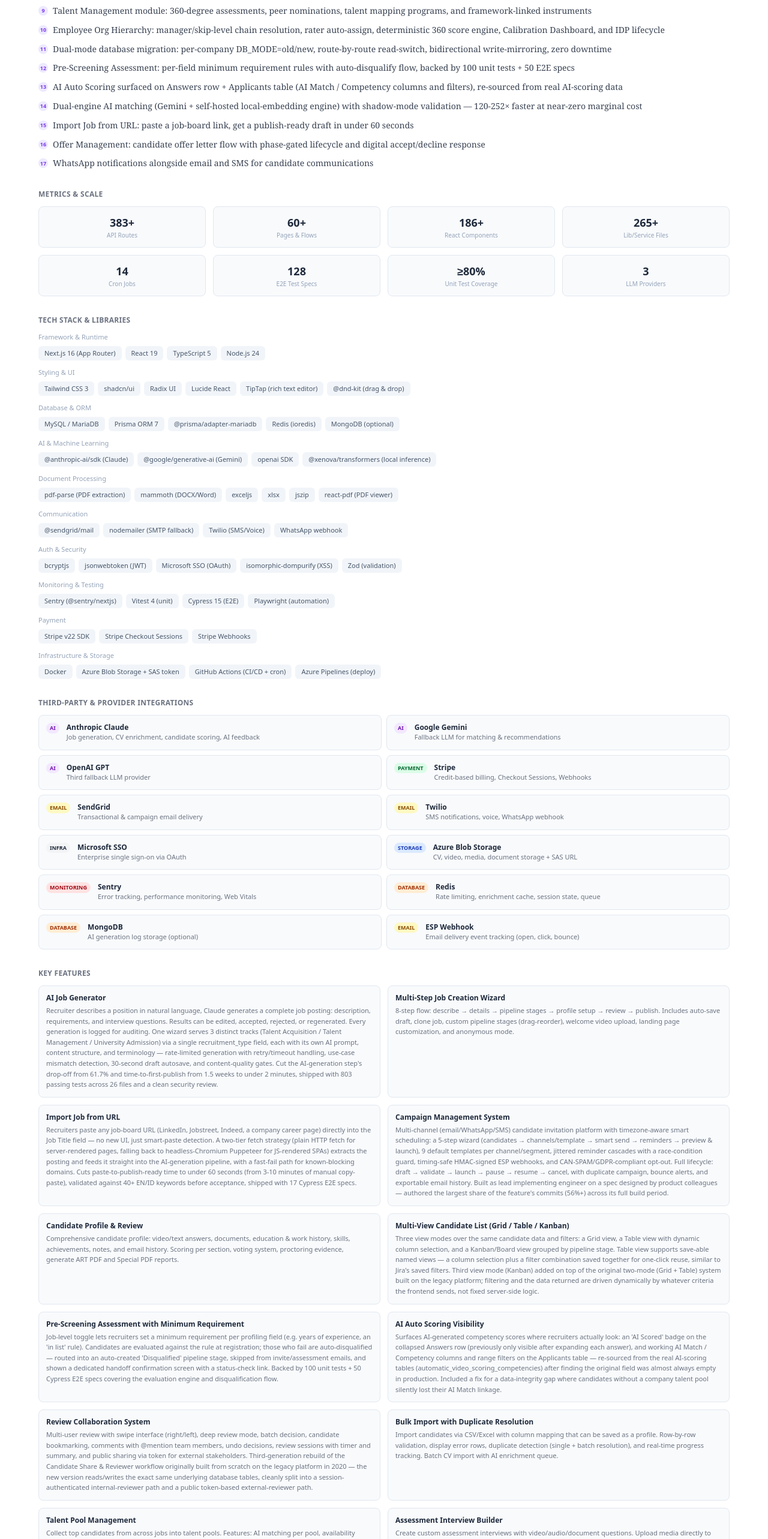
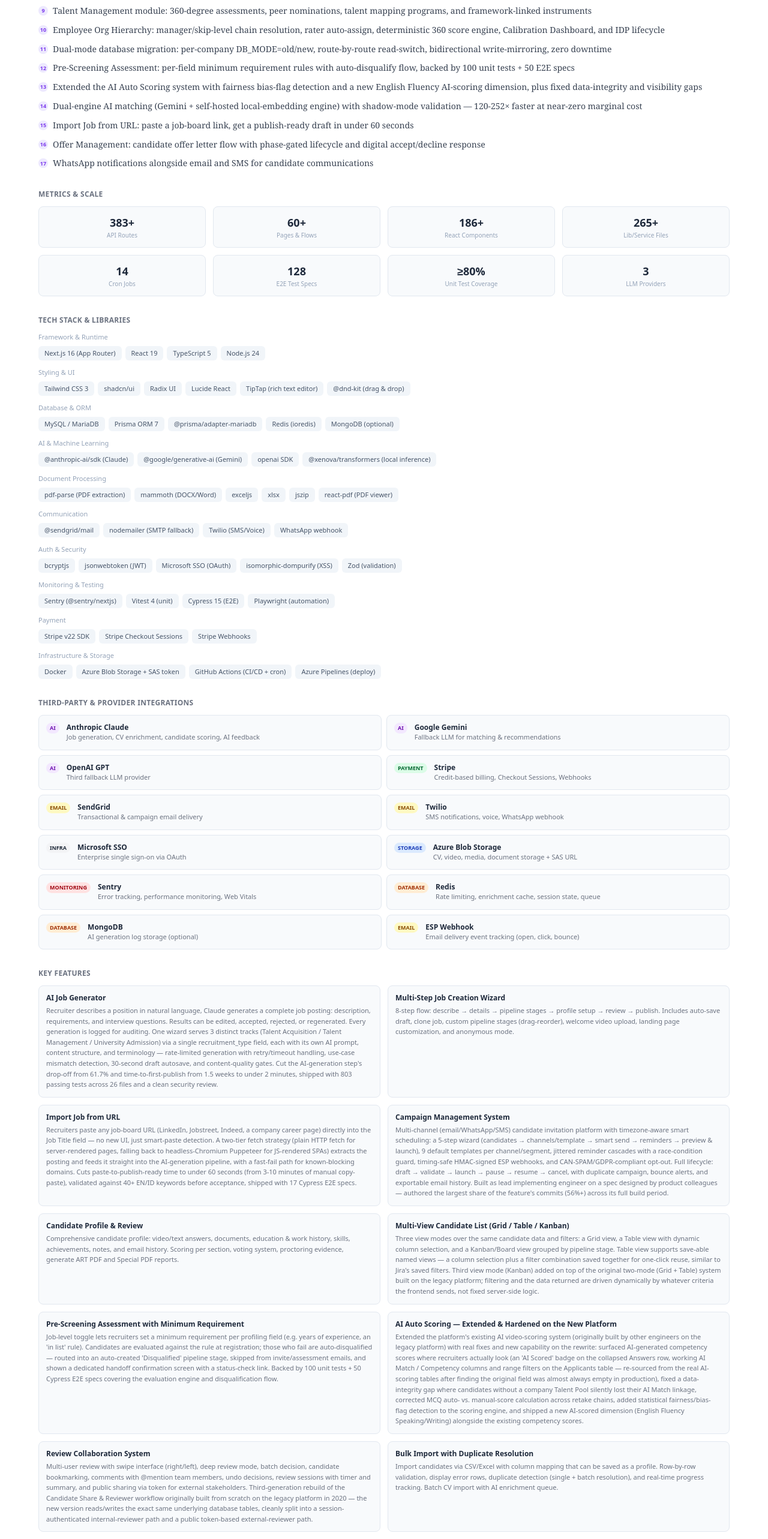
Before and after one commit to ajidm/portofolio, a Next.js app: page /pdf in a window 1280 px wide. Shown: the part 1540-4106 px from the top of the page at 60% size. Built offline with nearby package versions, Linux system fonts and the light colour scheme.

Commit message:
Expand AI Auto Scoring work and add Assessment Interview Builder achievement

```diff
--- a/src/data/profile.ts
+++ b/src/data/profile.ts
@@ -78,6 +78,8 @@
       "Built outbound integrations syncing candidate interview status in real time to external ATS platforms (Greenhouse, TeamTailor) for enterprise clients running their hiring process outside ASTRNT",
       "Built and maintained the TDL integration — the third-party provider behind Personality, Cognitive (IQ), and RIASEC assessments — converting raw stanine scores into ASTRNT's own score levels for the branded 'Career Compass' report, later moved onto a background queue for reliability at scale",
       "Built the foundation of the Rating Report Excel generation engine — sectioned/non-sectioned/summary layouts with per-rater and per-competency score breakdowns across multiple raters, later extended by other engineers as the reporting model grew",
+      "Extended the platform's AI Auto Scoring system (originally built by other engineers) with real fixes and new capability: surfaced AI-generated scores where recruiters actually look, fixed a data-integrity gap losing AI Match linkage, corrected MCQ auto-vs-manual scoring across retake chains, added statistical fairness/bias-flag detection, and shipped a new AI-scored dimension (English Fluency Speaking/Writing)",
+      "Built the Assessment Interview Builder from scratch — custom video/audio/document assessment creation with media upload, exact-preview, test-send to email, and multi-job assignment — later extended with question-pool organization and dual-mode database compatibility",
       "Built the job publish/preview moderation workflow from scratch — a review queue gating job postings before they go live on ASTRNT's external job boards (Popskul, CDC), with EN/ID terminology switching depending on listing type",
       "Leading a live zero-downtime migration to a new-arch database: per-company dual-mode (DB_MODE=old/new), route-by-route read-switches, bidirectional write-mirroring, and a unified media table across both schemas",
       "Implemented atomic background job queue (bg_transactions) with priority processing, stale job recovery, and progress tracking",
--- a/src/data/projects.ts
+++ b/src/data/projects.ts
@@ -58,7 +58,7 @@
       "Employee Org Hierarchy: manager/skip-level chain resolution, rater auto-assign, deterministic 360 score engine, Calibration Dashboard, and IDP lifecycle",
       "Dual-mode database migration: per-company DB_MODE=old/new, route-by-route read-switch, bidirectional write-mirroring, zero downtime",
       "Pre-Screening Assessment: per-field minimum requirement rules with auto-disqualify flow, backed by 100 unit tests + 50 E2E specs",
-      "AI Auto Scoring surfaced on Answers row + Applicants table (AI Match / Competency columns and filters), re-sourced from real AI-scoring data",
+      "Extended the AI Auto Scoring system with fairness bias-flag detection and a new English Fluency AI-scoring dimension, plus fixed data-integrity and visibility gaps",
       "Dual-engine AI matching (Gemini + self-hosted local-embedding engine) with shadow-mode validation — 120-252× faster at near-zero marginal cost",
       "Import Job from URL: paste a job-board link, get a publish-ready draft in under 60 seconds",
       "Offer Management: candidate offer letter flow with phase-gated lifecycle and digital accept/decline response",
@@ -157,9 +157,9 @@
           "Job-level toggle lets recruiters set a minimum requirement per profiling field (e.g. years of experience, an 'in list' rule). Candidates are evaluated against the rule at registration; those who fail are auto-disqualified — routed into an auto-created 'Disqualified' pipeline stage, skipped from invite/assessment emails, and shown a dedicated handoff confirmation screen with a status-check link. Backed by 100 unit tests + 50 Cypress E2E specs covering the evaluation engine and disqualification flow.",
       },
       {
-        title: "AI Auto Scoring Visibility",
-        description:
-          "Surfaces AI-generated competency scores where recruiters actually look: an 'AI Scored' badge on the collapsed Answers row (previously only visible after expanding each answer), and working AI Match / Competency columns and range filters on the Applicants table — re-sourced from the real AI-scoring tables (automatic_video_scoring_competencies) after finding the original field was almost always empty in production. Included a fix for a data-integrity gap where candidates without a company talent pool silently lost their AI Match linkage.",
+        title: "AI Auto Scoring — Extended & Hardened on the New Platform",
+        description:
+          "Extended the platform's existing AI video-scoring system (originally built by other engineers on the legacy platform) with real fixes and new capability on the rewrite: surfaced AI-generated competency scores where recruiters actually look (an 'AI Scored' badge on the collapsed Answers row, working AI Match / Competency columns and range filters on the Applicants table — re-sourced from the real AI-scoring tables after finding the original field was almost always empty in production), fixed a data-integrity gap where candidates without a company Talent Pool silently lost their AI Match linkage, corrected MCQ auto- vs. manual-score calculation across retake chains, added statistical fairness/bias-flag detection to the scoring engine, and shipped a new AI-scored dimension (English Fluency Speaking/Writing) alongside the existing competency scores.",
       },
       {
         title: "Review Collaboration System",
```
